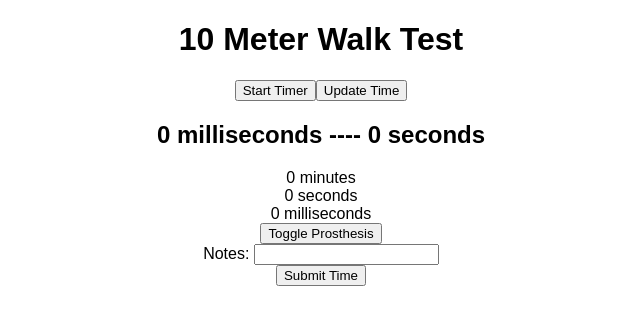
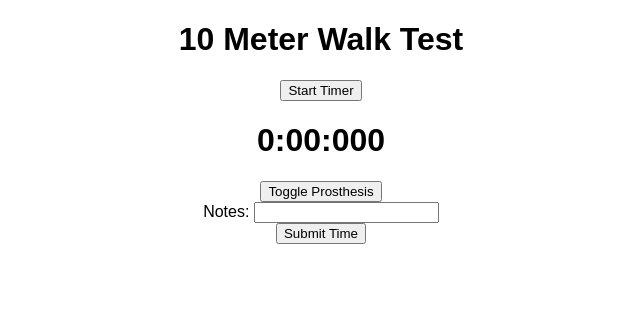
Before and after one commit to jmdoan1/10-meter-test, a React (Create React App) app: page / in a window 1280 px wide. Shown: the top 324 px of the page, without its empty margins (319-959 px from the left). Built offline with nearby package versions, Linux system fonts and the light colour scheme.

Commit message:
Timer label reformatted and now updates automatically

```diff
--- a/src/components/Timer/Timer.js
+++ /dev/null
@@ -1,23 +0,0 @@
-import React, { PureComponent } from 'react';
-
-class Timer extends PureComponent {
-    render () {
-        //Rounding off as integers then remultiplying to calculate remainders (time minus integerrMinute = time to be converted to seconds, etc )
-        const timeInMilliseconds = this.props.children
-        const timeInSeconds = Math.floor(timeInMilliseconds / 1000)
-
-        const minutes = Math.floor( timeInMilliseconds / 60000 )
-        const seconds = Math.floor( (timeInMilliseconds / 1000) - (minutes * 60) )
-        const milliseconds = Math.floor(timeInMilliseconds - (timeInSeconds * 1000))
-
-        return (
-            <div>
-                <header>{minutes} minutes</header>
-                <header>{seconds} seconds</header>
-                <header>{milliseconds} milliseconds</header>
-            </div>
-        )
-    };
-}
-
-export default Timer;
--- /dev/null
+++ b/src/components/Timer/TimerLabel/TimerLabel.js
@@ -0,0 +1,67 @@
+import React, { PureComponent } from 'react';
+
+class TimerLabel extends PureComponent {
+
+    time = this.props.time
+
+    update = () => {
+        if (this.props.running) {
+            this.time = Date.now() - this.props.startTime
+            //https://davidwalsh.name/react-force-render
+            this.forceUpdate()
+        }
+    }
+
+    secondString = (props) => {
+        if (props.seconds) {
+            if (props.seconds < 10) {
+                return "0" + props.seconds.toString();
+            } else {
+                return props.seconds.toString();
+            }
+        } else {
+            return "00";
+        }
+    }
+
+    millisecondString = (props) => {
+        if (props.milliseconds) {
+            if (props.milliseconds < 10) {
+                return "00" + props.milliseconds.toString();
+            } else if (props.milliseconds < 100) {
+                return "0" + props.milliseconds.toString();
+            } else {
+                return props.milliseconds.toString();
+            }
+        } else {
+            return "000";
+        }
+    }
+
+    componentDidMount() {
+        //https://stackoverflow.com/a/39426846/4948354
+        this.interval = setInterval(() => this.update(), 25);
+    }
+
+    componentWillUnmount() {
+        clearInterval(this.interval);
+    }
+
+    render () {
+        //Rounding off as integers then remultiplying to calculate remainders (time minus integerrMinute = time to be converted to seconds, etc )
+        const timeInMilliseconds = this.time
+        const timeInSeconds = Math.floor(timeInMilliseconds / 1000)
+
+        const minutes = Math.floor( timeInMilliseconds / 60000 )
+        const seconds = Math.floor( (timeInMilliseconds / 1000) - (minutes * 60) )
+        const milliseconds = Math.floor(timeInMilliseconds - (timeInSeconds * 1000))
+
+        return (
+            <div>
+                <h1>{minutes}:{this.secondString({seconds: seconds})}:{this.millisecondString({milliseconds: milliseconds})}</h1>
+            </div>
+        )
+    };
+}
+
+export default TimerLabel;
--- a/src/containers/App.js
+++ b/src/containers/App.js
@@ -1,7 +1,7 @@
 import React, { Component } from 'react';
 import './App.css';
 
-import Timer from '../components/Timer/Timer';
+import TimerLabel from '../components/Timer/TimerLabel/TimerLabel';
 
 class App extends Component {
 
@@ -48,9 +48,11 @@ class App extends Component {
       <div className="App">
         <h1>10 Meter Walk Test</h1>
         <button onClick={this.toggleTimerRunning}>{buttonText}</button>
-        <button onClick={this.updateTime}>Update Time</button>
-        <h2 onClick={this.toggleTimerShowing}>{this.state.time} milliseconds ---- {this.state.time / 1000} seconds</h2>
-        <Timer onClick={this.toggleTimerShowing}>{this.state.time}</Timer>
+        <TimerLabel
+          onClick={this.toggleTimerShowing}
+          running={this.state.timerRunning}
+          startTime={this.state.startTime}
+          time={this.state.time} ></TimerLabel>
         <button onClick={this.toggleWithProsthesis}>Toggle Prosthesis</button>
         <div>
           <text>Notes:     </text>
```
Also changed, not shown: Time Report.csv.
